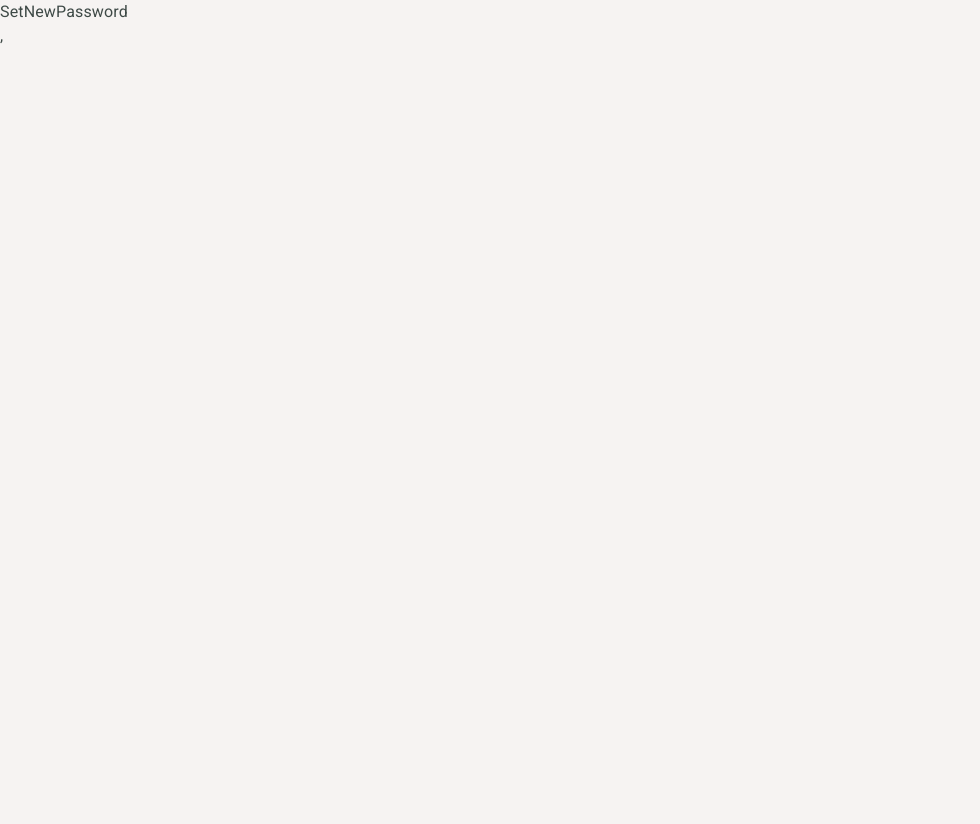
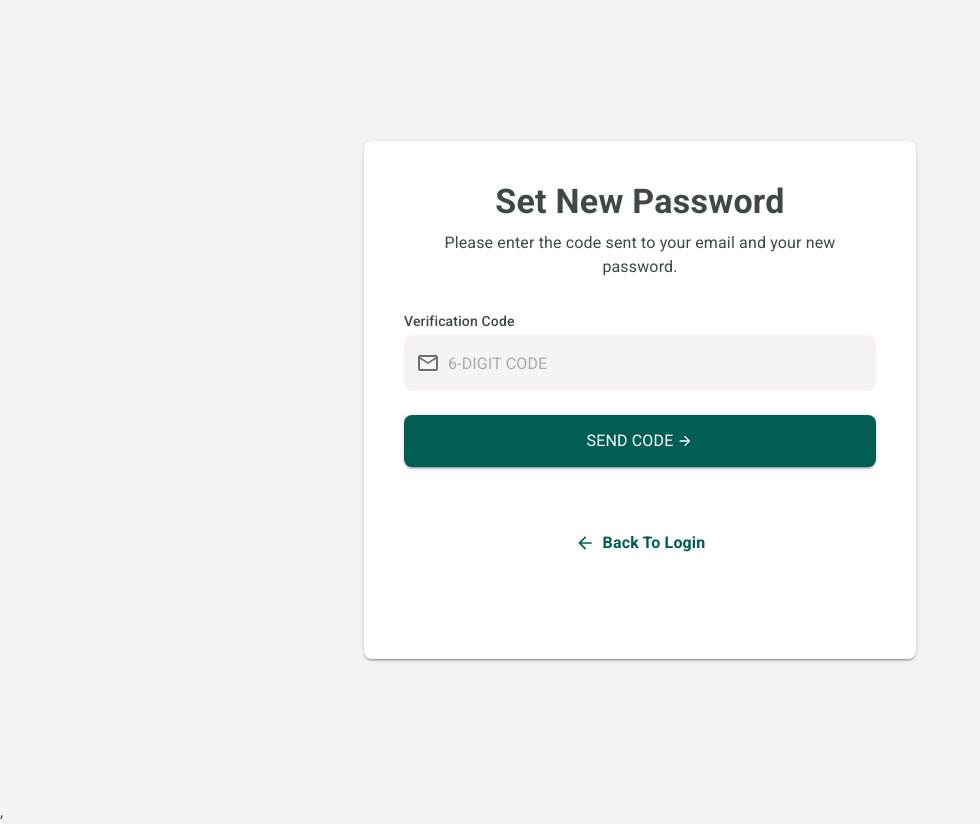
Before and after one commit to fareskhader/React-Project, a React (Vite) app: page /setNewPassword in a window 1280 px wide. Shown: the whole page, without its empty margins (0-980 px from the left). Before the commit the page ends 800 px from the top, so only its background shows below. Built offline with nearby package versions, Linux system fonts and the light colour scheme.

Commit message:
solve router problem + parts from setNewPasswrd Page

```diff
--- a/src/App.jsx
+++ b/src/App.jsx
@@ -1,7 +1,7 @@
 import React from 'react'
 import { RouterProvider } from 'react-router'
 import { CssBaseline } from '@mui/material'
-import router from './router'
+import router from './Router'
 
 export default function App() {
   return (
--- a/src/assets/pages/login/Login.jsx
+++ b/src/assets/pages/login/Login.jsx
@@ -58,7 +58,7 @@ catch (error) {
 >
     <Container maxWidth="sm" >
       <Box
-        sx={{p: { xs: 2, sm: 5} , boxShadow: 2, borderRadius: 2 }}
+        sx={{p: { xs: 2, sm: 5} , boxShadow: 2, borderRadius: 2,bgcolor: "background.paper"  }}
       >
         <Box
           sx={{
--- a/src/assets/pages/register/Register.jsx
+++ b/src/assets/pages/register/Register.jsx
@@ -50,7 +50,7 @@ catch (error) {
   return (
     <Container maxWidth="sm"  >
       <Box
-        sx={{p: { xs: 2, sm: 5} , boxShadow: 2, borderRadius: 2 }}
+        sx={{p: { xs: 2, sm: 5} , boxShadow: 2, borderRadius: 2 ,bgcolor: "background.paper" }}
       >
         <Box
           sx={{
--- a/src/assets/pages/setNewpassword/SetNewPassword.jsx
+++ b/src/assets/pages/setNewpassword/SetNewPassword.jsx
@@ -1,7 +1,175 @@
-import React from 'react'
+
+import LockResetIcon from '@mui/icons-material/LockReset'
+import googleLogo from "../../Icons/SVG.png";
+import EmailOutlinedIcon from "@mui/icons-material/EmailOutlined";
+import ArrowBackIcon from '@mui/icons-material/ArrowBack';
+import ArrowForwardIcon from '@mui/icons-material/ArrowForward';
+
+import {
+  TextField,
+  Container,
+  Box,
+  Typography,
+  Button,
+  Alert,
+  InputAdornment,
+} from "@mui/material";
+import { Link, useNavigate } from "react-router";
+import { useForm } from "react-hook-form";
+import { yupResolver } from "@hookform/resolvers/yup"
+import { ResetPasswordschema} from "../../../validations/authSchema";
+import { useState } from "react";
+import axios from "axios";
+import GreenIcon from '../../../components/GreenIcon';
 
 export default function SetNewPassword() {
+
+  const [serverError,setserverError]=useState(null)
+  const [success,setsuccess]=useState(null)
+
+ const {
+    register,
+    handleSubmit,
+    formState:{errors,isSubmitting},
+  } =  useForm({
+    resolver: yupResolver(ResetPasswordschema),mode:'onBlur'
+  })
+
+  const navigate =useNavigate();
+
+  const onSubmit = async  (data)=>{
+    console.log(data)
+
+    try {
+      const response=await axios.post('https://knowledgeshop.runasp.net/api/auth/Account/SendCode',data)
+      setsuccess(true);
+      navigate('/setNewPassword')}
+
+catch (error) {
+  console.log(error.response?.data)
+  setserverError(error.response?.data?.message || "Check Your Email Box")
+}
+  }
+
+
   return (
-    <div>SetNewPassword</div>
-  )
+    <Box
+  sx={{
+    minHeight: "100vh",
+    display: "flex",
+    alignItems: "center",
+  }}
+>
+    <Container maxWidth="sm" sx={{display:"flex",flexDirection:"column",justifyContent:'center',alignItems:"center",
+    }} >
+      <Box
+        sx={{p: { xs: 2, sm: 5} , boxShadow: 2, borderRadius: 2,bgcolor: "background.paper"  }}
+      >
+        <Box
+          sx={{
+            textAlign: "center",
+            mp: 2,
+            marginBottom: "32px",
+            display:'flex',
+            flexDirection:'column',
+            justifyContent:'center',
+            gap:1
+          }}
+        >
+
+          <Typography
+            component={"h1"}
+            variant="h4"
+            sx={{ textAlign: "center" ,fontWeight:'600'}}
+          >
+            Set New Password
+          </Typography>
+          <Typography sx={{ textAlign: "center", color:'text.primary',margin:'auto',px:2,width:{md:"90%"}}}>
+      Please enter the code sent to your email and your new
+password.
+          </Typography>
+        </Box>
+
+             {serverError?<Alert>{serverError}</Alert>:null}
+
+        <Box sx={{bgcolor:"Background.Paper"}} component={"form"} onSubmit={handleSubmit(onSubmit)}>
+         <Box>
+  <Typography
+    component="label"
+    htmlFor="code"
+    variant="body2"
+    sx={{ display: "block", mb: 0.5, fontWeight: 500 }}
+  >
+Verification Code
+  </Typography>
+
+  <TextField
+    type='password'
+    id="code"
+       slotProps={{
+      input: {
+        startAdornment: (
+          <InputAdornment position="start" sx={{my:2}}>
+            <EmailOutlinedIcon />
+          </InputAdornment>
+        ),
+      },
+    }}
+    margin="none"
+    type="email"
+    placeholder="6-DIGIT CODE"
+    {...register("email")}
+    error={!!errors.email}
+    helperText={errors.email?.message}
+
+    sx={{
+
+"& .MuiFilledInput-input": { py: 2 } }}
+  />
+</Box>
+
+
+
+          <Button
+            type="submit"
+            variant="contained"
+            margin="normal"
+            sx={{ mt: {xs:1,md:3} ,bgcolor: 'primary.main'}}
+            disabled={isSubmitting}
+            fullWidth
+          >
+            {isSubmitting?"loading...":<Box sx={{display:'flex',justifyContent:'center',alignItems:'center',gap:"4px",py:1
+            }}>
+              <Typography sx={{fontSize:"16px"}}>SEND CODE</Typography>
+                        <ArrowForwardIcon sx={{fontSize:'16px'}}/>
+
+              </Box>}
+          </Button>
+        </Box>
+
+
+        <Box sx={{color:'primary.main',py:4}} >
+         <Typography
+  component={Link}
+  to="/login"
+  sx={{
+    display: "flex",
+    alignItems: "center",
+    justifyContent: "center",
+    gap: 1,
+    color: "primary.main",
+    fontWeight: 600,
+    textDecoration: "none",
+    py: 4,
+  }}
+>
+  <ArrowBackIcon sx={{ fontSize: 20 }} />
+  Back To Login
+</Typography>
+
+        </Box>
+      </Box>
+    </Container>
+    </Box>
+  );
 }
```
